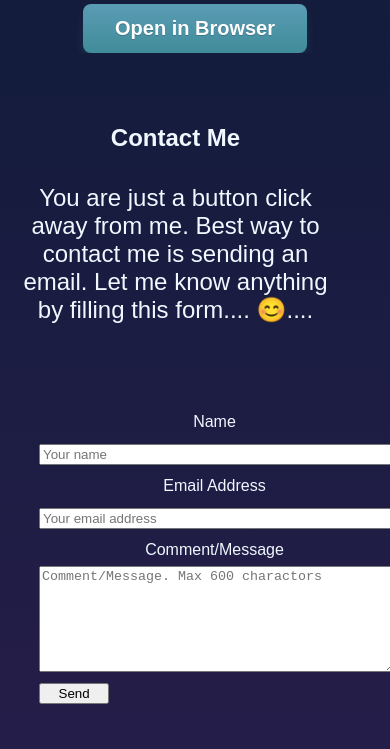
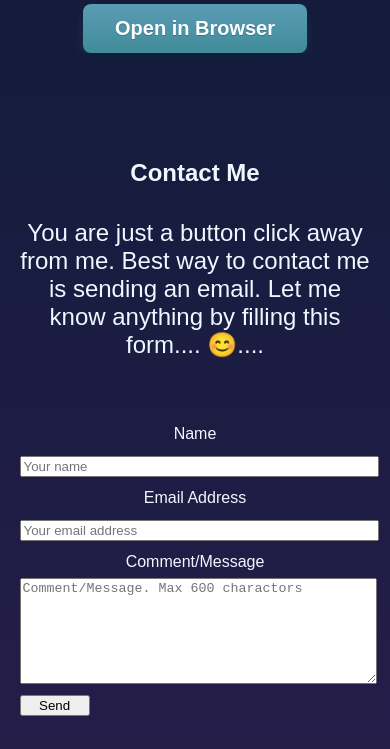
Before and after one commit to WalukaUI/online-profile, a website: page index.html in a window 390 px wide. Shown: the part 2198-2947 px from the top of the page. Drawn offline with nearby package versions, Linux system fonts and the light colour scheme; a web font is replaced by a local one.

Commit message:
contact me section edited

```diff
--- a/styles/_contactMe.scss
+++ b/styles/_contactMe.scss
@@ -24,12 +24,19 @@
     height: 100px;
   }
 }
-@media only screen and (max-width: 600px) {
+@media only screen and (max-width: 1000px) {
   #contactMe {
     flex-direction: column;
     overflow: hidden;
-    .widthDiv1 {
-      width: 80%;
+    text-align: center;
+    justify-content: center;
+    padding: 5%;
+    div{
+      padding: 0;
     }
   }
+  .conatctmeDescriptionDiv {
+    margin-top: 10%;
+    margin-bottom: 10%
+  }
 }
```
Also changed, not shown: styles/styles.css, 1 other file.
